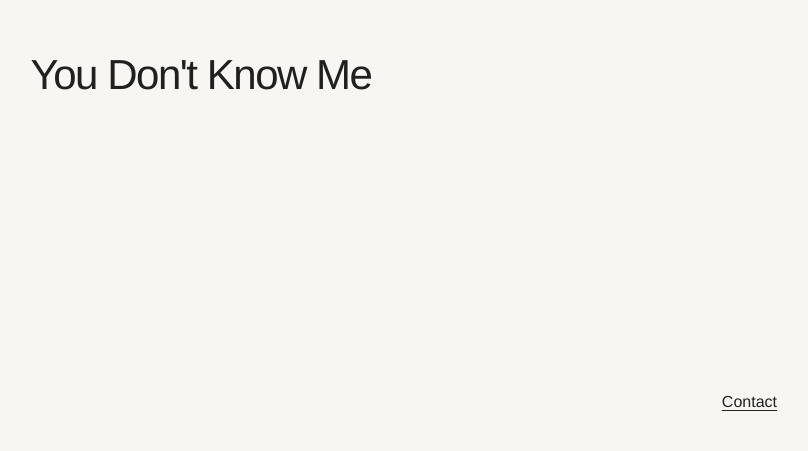
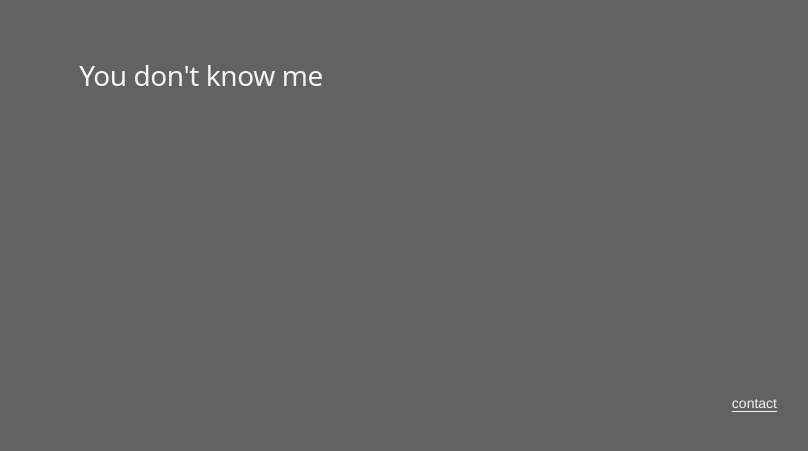
Before and after one commit to tomrosenbergg/ydkm, a plain HTML site: page index.html in a window 1280 px wide. Shown: the part 325-776 px from the top of the page, without its empty margins (439-1247 px from the left). Drawn offline with Linux system fonts and the light colour scheme.

Commit message:
Refine landing page typography and colors

```diff
--- a/index.html
+++ b/index.html
@@ -12,8 +12,8 @@
       padding: clamp(1.5rem, 5vw, 4rem);
       display: grid;
       grid-template-rows: 1fr auto 1fr;
-      background: #f7f6f2;
-      color: #20201e;
+      background: #626262;
+      color: #f5f3ee;
       font-family: "Helvetica Neue", Arial, sans-serif;
     }
 
@@ -24,9 +24,10 @@
 
     h1 {
       margin: 0;
-      font-size: clamp(1.5rem, 3.5vw, 2.625rem);
+      font-family: "Avenir Next", Avenir, system-ui, sans-serif;
+      font-size: clamp(1.125rem, 2.5vw, 1.75rem);
       font-weight: 500;
-      letter-spacing: -0.035em;
+      letter-spacing: -0.015em;
     }
 
     footer {
@@ -34,6 +35,7 @@
       align-self: end;
       justify-self: end;
       padding-top: 2rem;
+      font-size: 0.875rem;
     }
 
     a {
@@ -44,10 +46,10 @@
 </head>
 <body>
   <main>
-    <h1>You Don't Know Me</h1>
+    <h1>You don't know me</h1>
   </main>
   <footer>
-    <a href="mailto:tom@ydkm.net">Contact</a>
+    <a href="mailto:tom@ydkm.net">contact</a>
   </footer>
 </body>
 </html>
```
